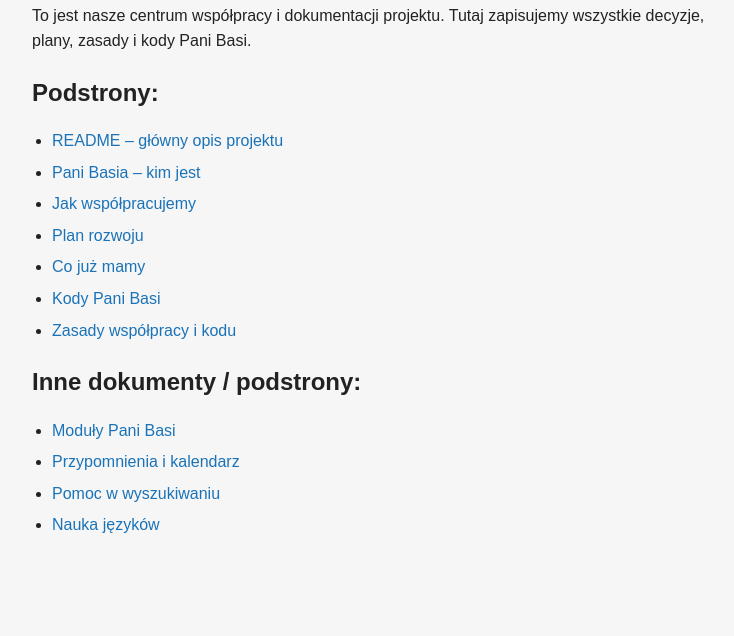
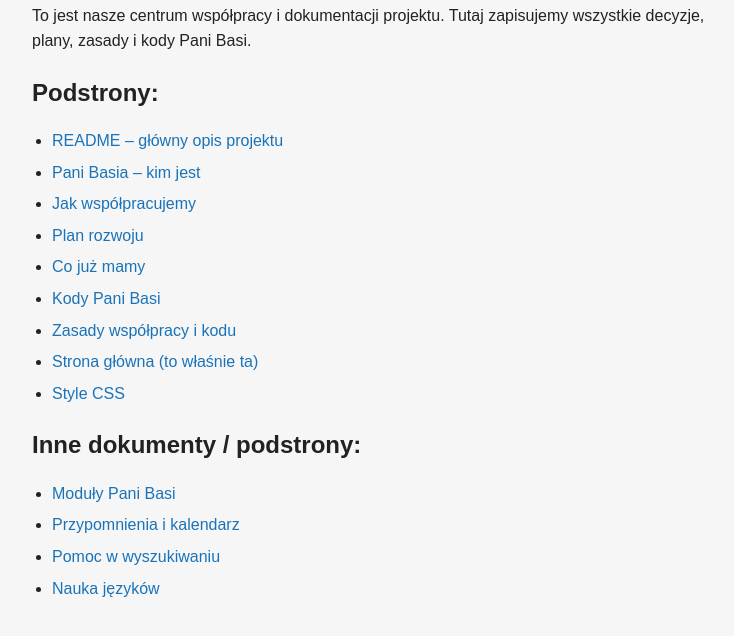
Before and after one commit to sochile/strona-PaniBasia, a plain HTML site: page index.html in a window 1280 px wide. Shown: the part 126-762 px from the top of the page, without its empty margins (8-742 px from the left). Drawn offline with Linux system fonts and the light colour scheme.

Commit message:
Add links to main page and CSS styles

```diff
--- a/index.html
+++ b/index.html
@@ -1,3 +1,4 @@
+
 <!DOCTYPE html>
 <html lang="pl">
 <head>
@@ -19,6 +20,8 @@
     <li><a href="co-juz-mamy.html">Co już mamy</a></li>
     <li><a href="kody.html">Kody Pani Basi</a></li>
     <li><a href="zasady.html">Zasady współpracy i kodu</a></li>
+     <li><a href="index.html">Strona główna (to właśnie ta)</a></li>
+    <li><a href="style.css">Style CSS</a></li>
 </ul>
 
 <h2>Inne dokumenty / podstrony:</h2>
```
